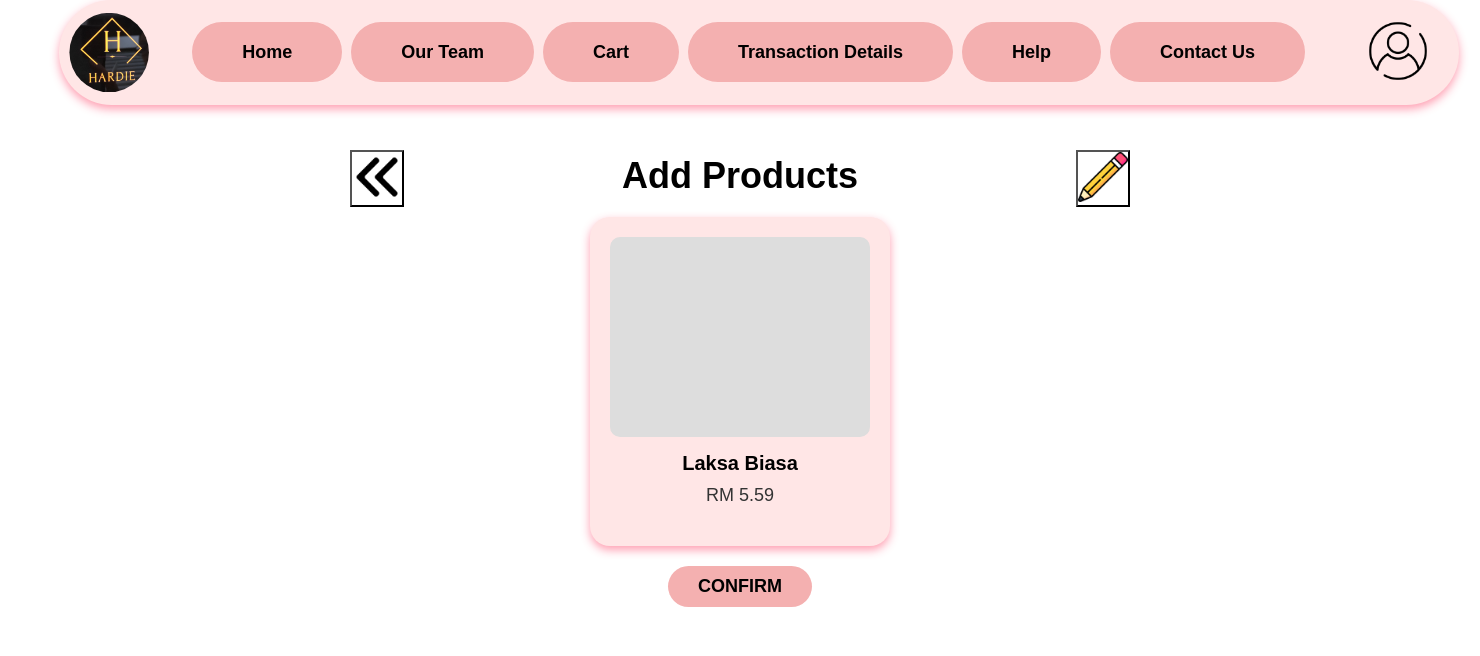
After one commit to popier92/codeprojectWAD, a PHP site: page /productedit.php in a window 1480 px wide. The commit adds this page. Shown: the top 656 px of the page. Run offline with PHP 8.4, Linux system fonts and the light colour scheme.

Commit message:
Product php and other edits

```diff
--- a/Login.php
+++ b/Login.php
@@ -25,7 +25,7 @@ if ($_SERVER["REQUEST_METHOD"] == "POST") {
             if ($user['role'] === 'admin') {
                 header("Location: addashboard.php") ;
             } else {
-                header( "Location: cusdashboard.html");
+                header( "Location: cusdashboard.php");
             }
             exit();
         } else {
--- /dev/null
+++ b/productedit.php
@@ -0,0 +1,94 @@
+<!DOCTYPE html>
+<html lang="en">
+
+<head>
+    <meta charset="UTF-8">
+    <meta name="viewport" content="width=device-width, initial-scale=1.0">
+    <link rel="stylesheet" href="css/productedit.css">
+    <title>Add Products</title>
+</head>
+
+<body>
+    <script>
+        function editOn() {
+            document.getElementById("overlay").style.display = "block";
+        }
+
+        function off() {
+            document.getElementById("overlay").style.display = "none";
+        }
+    </script>
+    <?php
+
+    include 'asset/connect.php';
+
+    ?>
+
+    <div id="overlay">
+        <div class="edit-overlaybox">
+
+
+            <form class="edit_form" action>
+
+                <label for="name">product name:</label><br>
+                <input type="text" id="name" name="name"><br>
+
+                <p>Click on the "Choose File" button to upload a image</p>
+                <input type="file" id="myFile" name="filename">
+                <div>
+                    <label for="cost">product cost(RM):</label><br>
+                    <input type="number" step="0.01" id="name" name="name"><br>
+                </div>
+
+                <input class="submit_btn" type="submit">
+                <div class="cancel_button" onclick="off()">Cancel</div>
+            </form>
+        </div>
+    </div>
+
+    <!-- Navigation Section -->
+    <div class="header">
+        <img class="logo" src="icon/logo.jpeg" alt="Logo">
+        <nav>
+            <ul>
+                <li><a href="#">Home</a></li>
+                <li><a href="#">Our Team</a></li>
+                <li><a href="#">Cart</a></li>
+                <li><a href="#">Transaction Details</a></li>
+                <li><a href="#">Help</a></li>
+                <li><a href="#">Contact Us</a></li>
+            </ul>
+        </nav>
+        <a href="profile.html">
+            <img class="profile" src="icon/profilerb.png" alt="Profile">
+        </a>
+    </div>
+
+    <!-- Main Content Section -->
+    <div class="main-content">
+        <h1>Add Products</h1>
+
+        <div class="product-card">
+            <div class="image-placeholder"></div>
+            <h2>Laksa Biasa</h2>
+            <p>RM 5.59</p>
+        </div>
+
+        <a href="#" class="confirm-btn">CONFIRM</a>
+
+        <!-- Back Icon -->
+        <button class="back-icon" style="background: url(icon/pencil.png)" onclick="window.location='addashboard.php'">
+            <img src="icon/back.png" alt="Back">
+        </button>
+
+        <!-- Edit Icon
+        <div >
+
+        </div>-->
+        <button class="edit-icon" style="background: url(icon/pencil.png)" onclick="editOn()">
+            <img src="icon/pencil.png" alt="Edit">
+        </button>
+    </div>
+</body>
+
+</html>
```
Also changed, not shown: css/productedit.css (+57 -1 lines), monthly_sales.php (+10 -3 lines), MainLogin.php (renamed from MainLogin.html).
